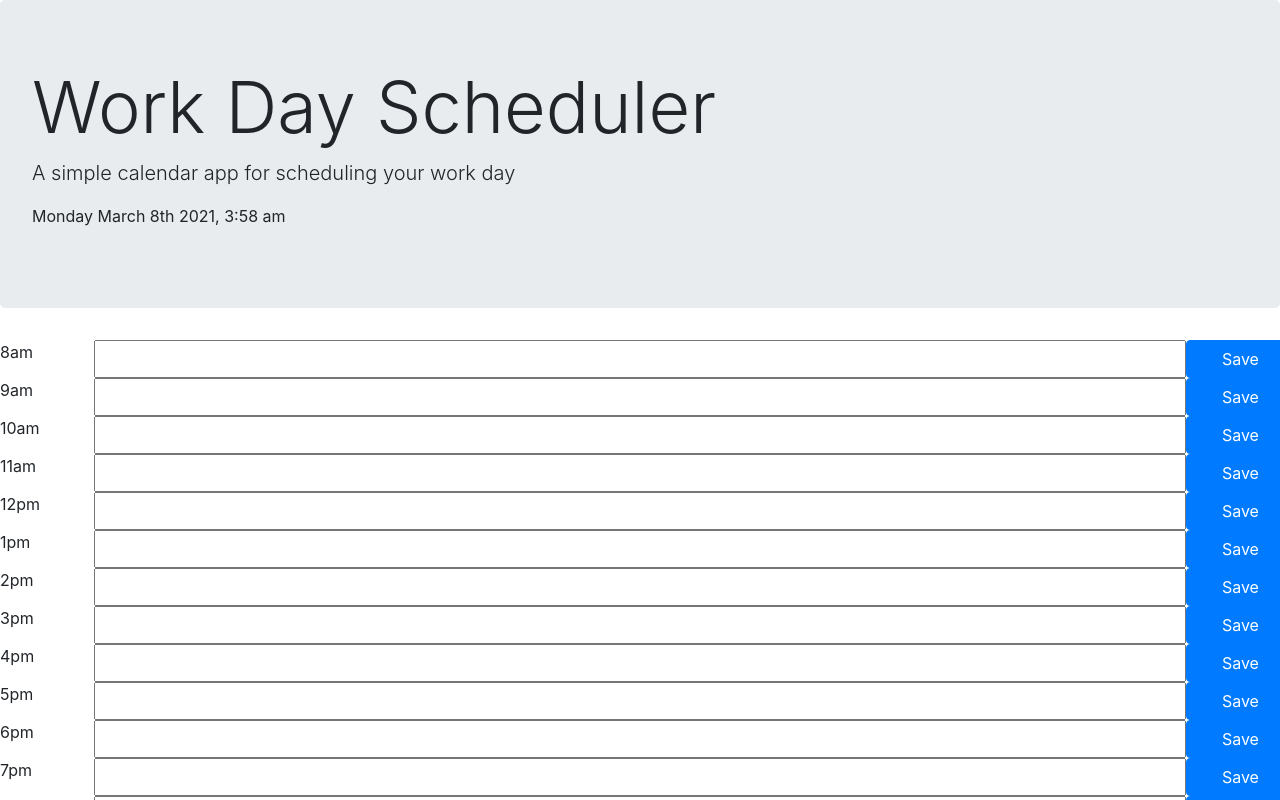
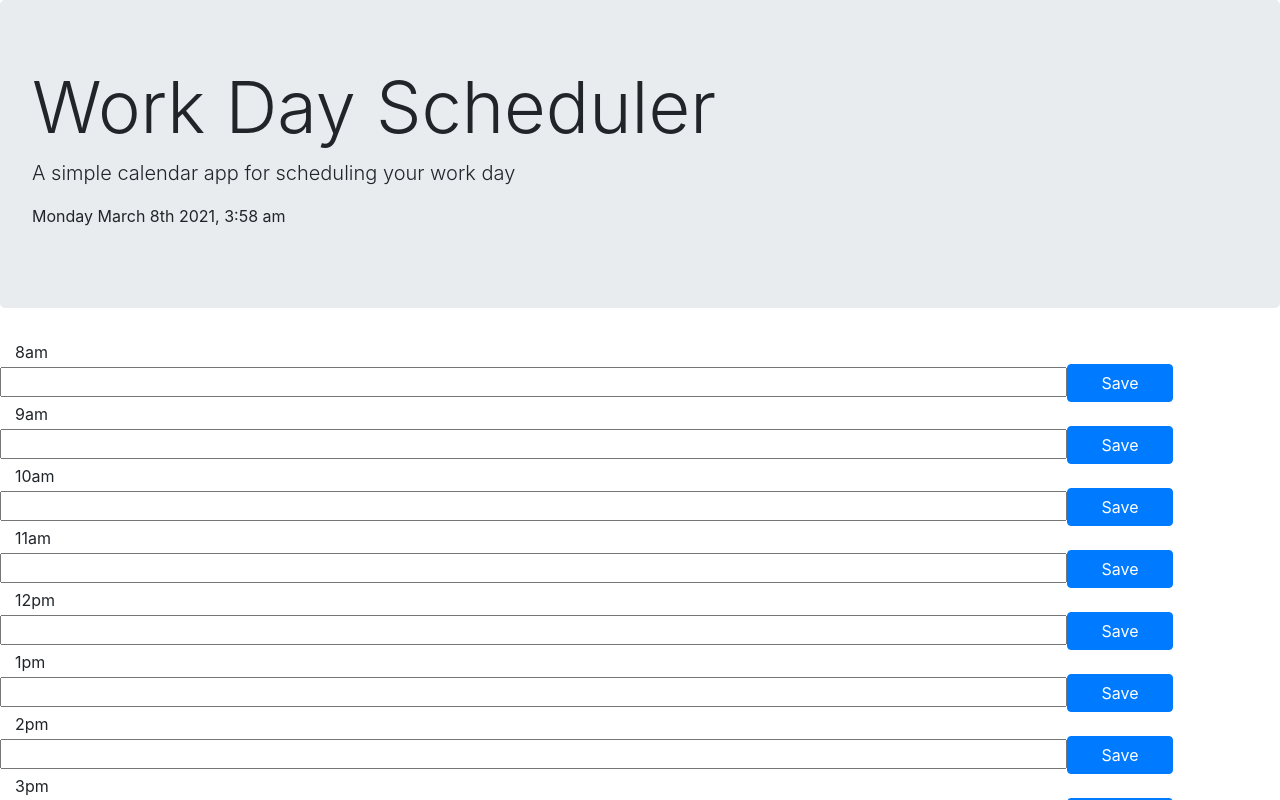
Before and after one commit to deck-jessica/Workday-Planner-Remix, a React (Create React App) app: page / in a window 1280 px wide. Shown: the top 800 px of the page. Built offline with nearby package versions, Linux system fonts and the light colour scheme.

Commit message:
fixed dup key in hours.json, added handleFormSubmit for storing in localstorage, working on styling

```diff
--- a/src/App.js
+++ b/src/App.js
@@ -12,7 +12,11 @@ class App extends Component {
   //   hour
   // };
 
-  handleSaveTask(props) {
+  // handleSaveTask(props) {
+
+  // };
+
+  handleFormSubmit(props){
     let taskEntry = document.getElementById(props.id).task;
     localStorage.setItem(props.id, taskEntry);
   };
--- a/src/components/HourBlock/hourblock.js
+++ b/src/components/HourBlock/hourblock.js
@@ -1,14 +1,24 @@
 import React from "react";
-
+import '../../index.css';
 
 function HourBlock(props) {
   return (
-    <div className="row">
+
+      <form onSubmit={() => props.handleFormSubmit(props)}>
+
         <div className="col-1 hour">{props.hour}</div>
-        <input className="col-10 description" id={props.id} type="text">
+        <input
+        className="col-10 description"
+        id={props.id}
+        value={props.task}
+        type="text"
+       // onChange={}
+        >
         </input>
-        <button onClick={() => props.handleSaveTask(props)} className="col-1 btn btn-primary">Save</button>
-    </div>
+        <button type="submit" onClick={() => props.handleFormSubmit(props)} className="col-1 btn btn-primary">Save</button>
+        </form>
+
+
   );
 }
 
--- a/src/hours.json
+++ b/src/hours.json
@@ -46,27 +46,27 @@
     "task": ""
 },
 {
-    "id": "8",
+    "id": "10",
     "hour": "5pm",
     "task": ""
 },
 {
-    "id": "9",
+    "id": "11",
     "hour": "6pm",
     "task": ""
 },
 {
-    "id": "10",
+    "id": "12",
     "hour": "7pm",
     "task": ""
 },
 {
-    "id": "11",
+    "id": "13",
     "hour": "8pm",
     "task": ""
 },
 {
-    "id": "12",
+    "id": "14",
     "hour": "9pm",
     "task": ""
 }
--- a/src/index.css
+++ b/src/index.css
@@ -11,3 +11,12 @@ code {
   font-family: source-code-pro, Menlo, Monaco, Consolas, 'Courier New',
     monospace;
 }
+
+.textarea{
+  background: transparent;
+  border: none;
+  resize: none;
+  color: #000000;
+  border-left: 1px solid black;
+  padding: 10px;
+}
```
